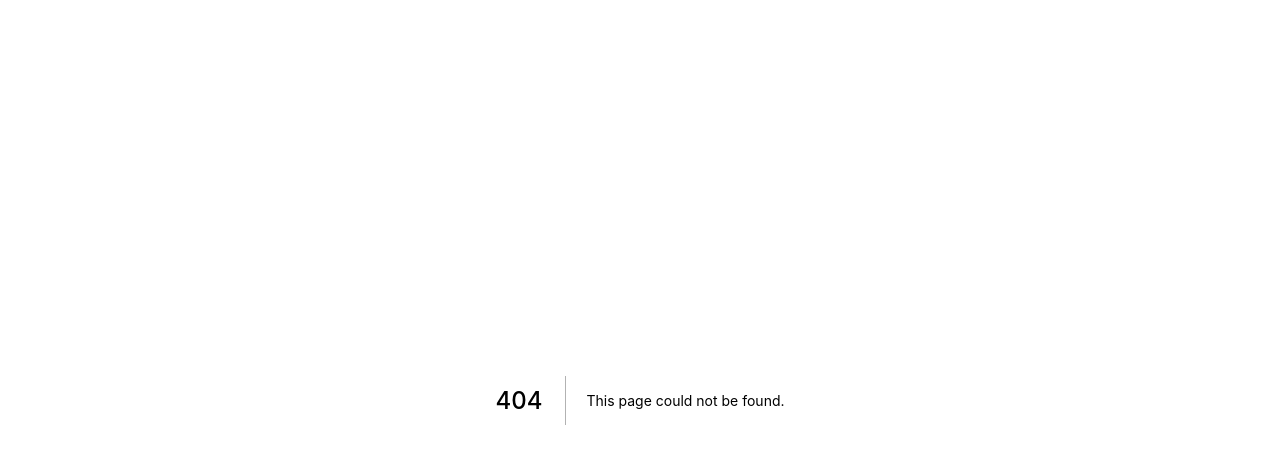
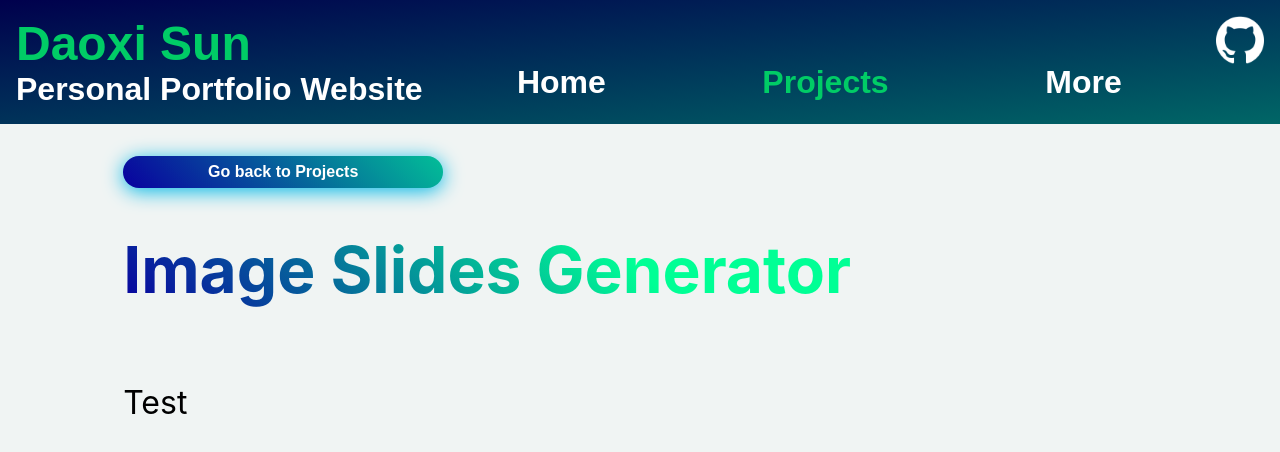
Before and after one commit to daoxi/personal-portfolio, a Next.js app: page /projects/image-slides-generator in a window 1280 px wide. Before the commit this address had no page. Shown: the top 452 px of the page. Built offline with nearby package versions, Linux system fonts and the light colour scheme.

Commit message:
created image slides generator page template

```diff
--- /dev/null
+++ b/pages/projects/image-slides-generator.js
@@ -0,0 +1,32 @@
+/* the image slides generator intro page */
+import MainNavigation from "../components/MainNavigation";
+import classes from "../components/IntroTemplate.module.css";
+import Link from "next/link";
+import Head from "next/head";
+
+function ImageSlidesGenerator() {
+  return (
+    <div>
+      <Head>
+        <title>Image Slides Generator</title>
+        <meta
+          name="description"
+          content="Learn more about this project here."
+        />
+      </Head>
+      <MainNavigation></MainNavigation>
+      <div className={classes.introcontainer}>
+        <Link href="/projects" passHref>
+          <button className={classes.btnback}>Go back to Projects</button>
+        </Link>
+        <h1 className={classes.title}>Image Slides Generator</h1>
+
+        <p className={classes.intro}>
+		Test
+        </p>
+      </div>
+    </div>
+  );
+}
+
+export default ImageSlidesGenerator;
```
